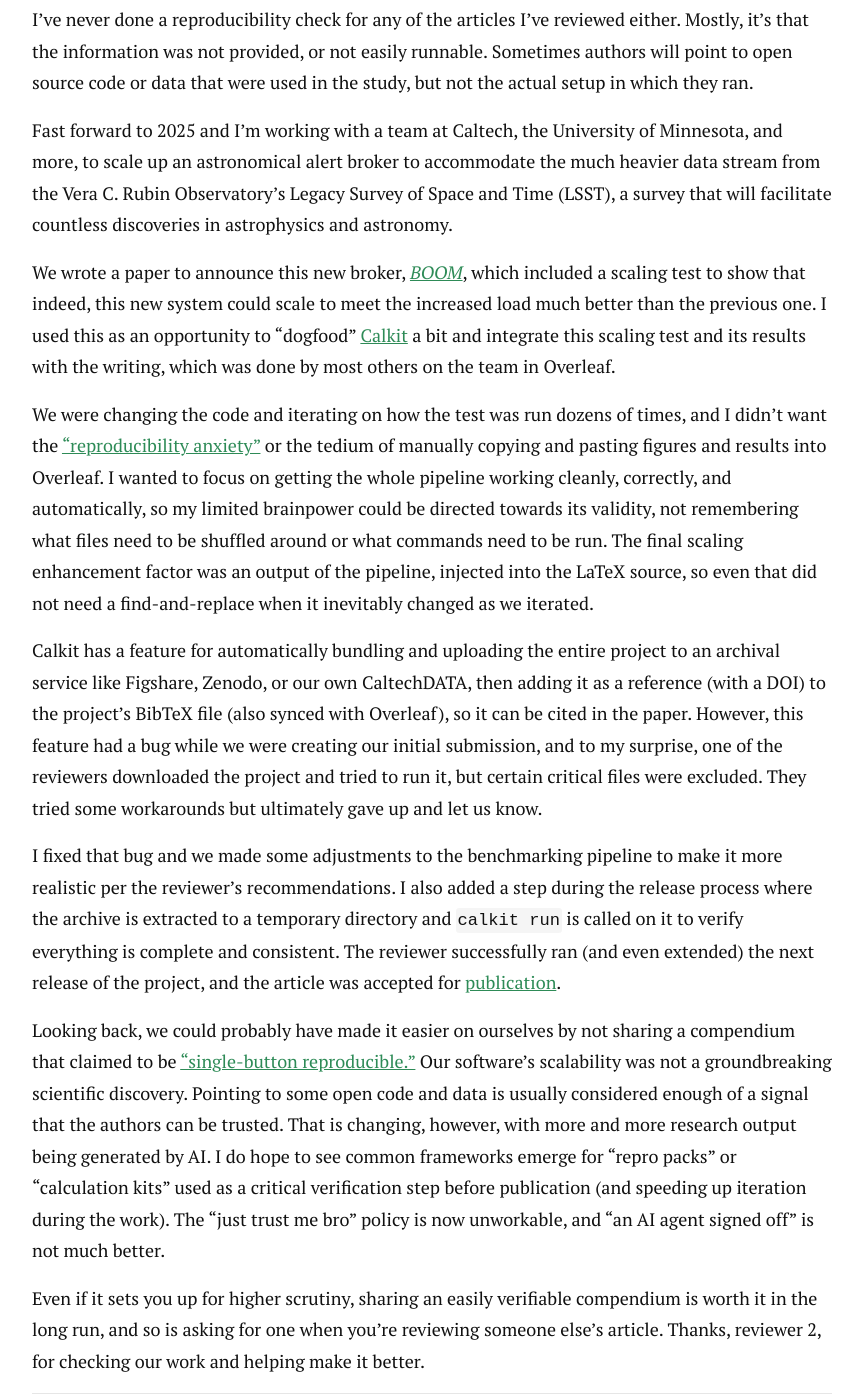
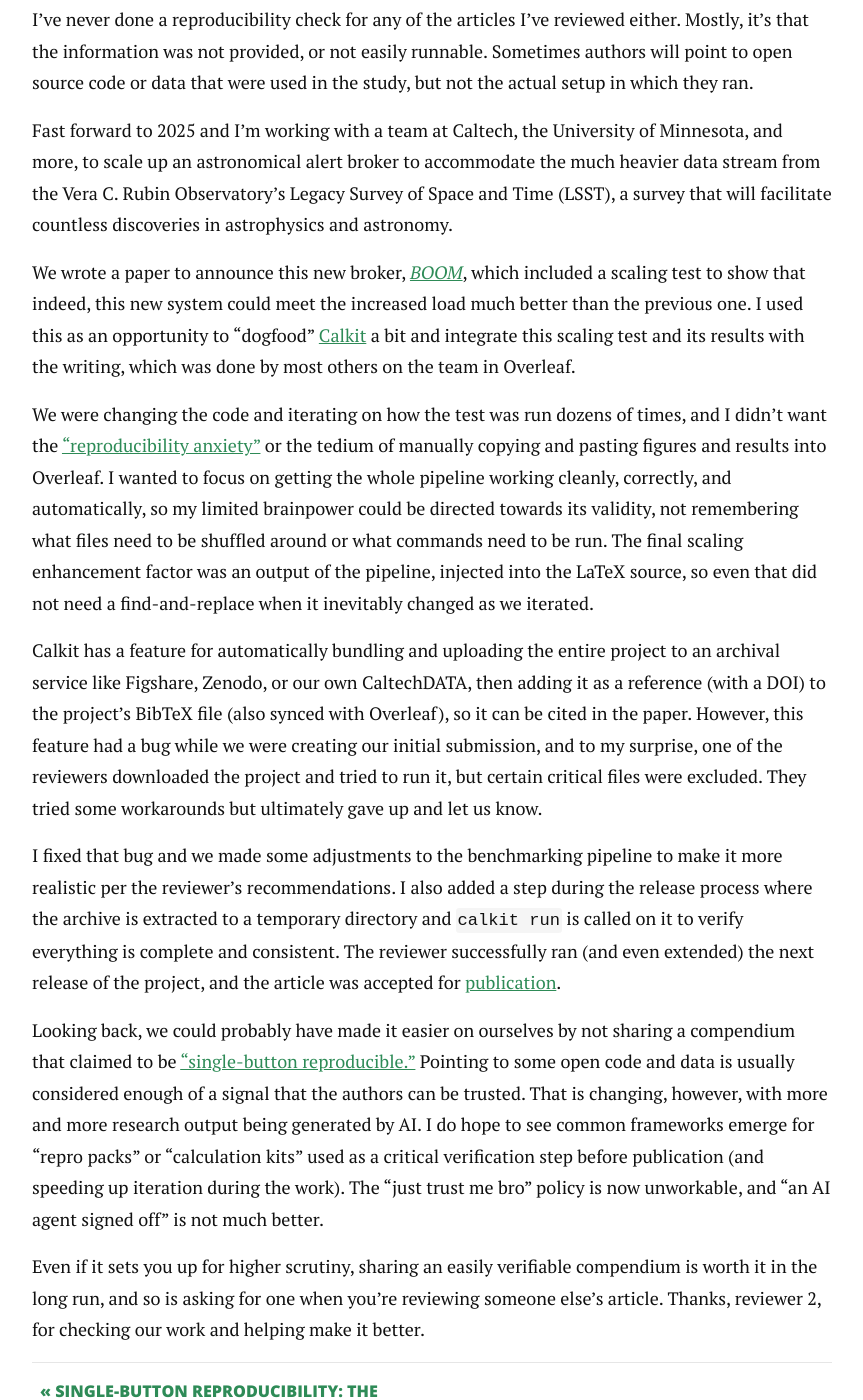
Before and after one commit to petebachant/petebachant.github.io, a Jekyll site: the page built from _posts/2026-10-22-failed-repro.md, in a window 1280 px wide and 1400 px high, scrolled down 847 px. Shown: the whole window, without its empty margins (208-1071 px from the left). Built offline with Jekyll 4.4.1, drawn with Linux system fonts in a browser that asks for light colours; nearby versions of some CDN libraries; comment, search, counter and statistics services are not loaded.

Commit message:
Minor fixes

```diff
--- a/_posts/2026-10-22-failed-repro.md
+++ b/_posts/2026-10-22-failed-repro.md
@@ -46,7 +46,7 @@
 We wrote a paper to announce this new broker,
 [_BOOM_](https://github.com/boom-astro/boom),
 which included a scaling test to show that indeed,
-this new system could scale to meet the increased load much
+this new system could meet the increased load much
 better than the previous one.
 I used this as an opportunity to "dogfood"
 [Calkit](https://github.com/calkit/calkit) a bit
@@ -88,7 +88,6 @@
 Looking back, we could probably have made it easier on ourselves
 by not sharing a compendium that claimed to be
 ["single-button reproducible."]({% post_url 2025-10-17-single-button %})
-Our software's scalability was not a groundbreaking scientific discovery.
 Pointing to some open code and data is usually considered enough of a signal
 that the authors can be trusted.
 That is changing, however, with more and more research output
```
